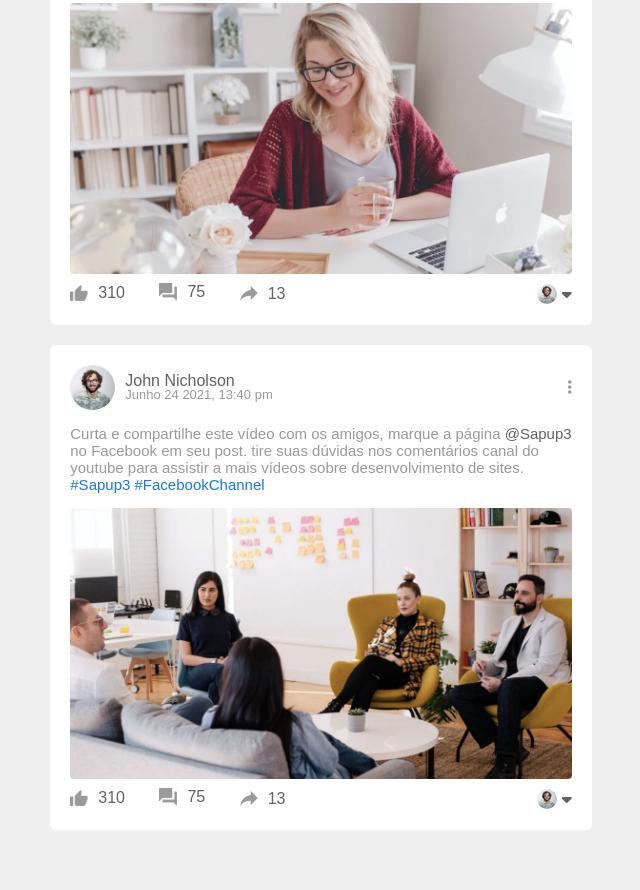
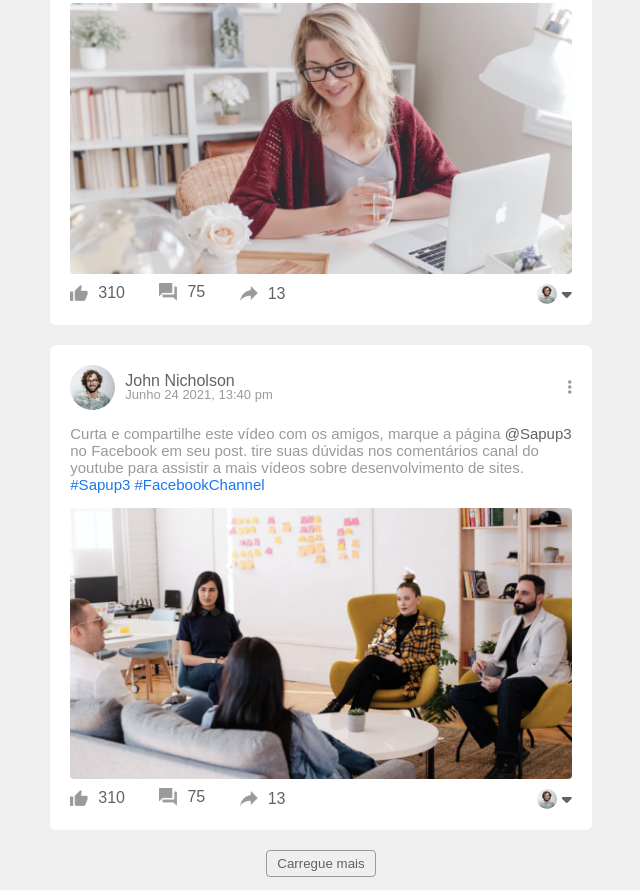
Before and after one commit to daniel-oliv3/social_media-socialbook, a plain HTML site: page index.html in a window 1280 px wide. Shown: the part 2108-2998 px from the top of the page, without its empty margins (319-959 px from the left). Before the commit the page ends 2971 px from the top, so only its background shows below. Drawn offline with Linux system fonts and the light colour scheme.

Commit message:
Load-More-Btn

```diff
--- a/css/style.css
+++ b/css/style.css
@@ -425,3 +425,14 @@ nav {
 .post-row a {
     color: #9a9a9a;
 }
+
+.load-more-btn {
+    display: block;
+    margin: auto;
+    cursor: pointer;
+    padding: 5px 10px;
+    border: 1px solid #9a9a9a;
+    color: #626262;
+    background: transparent;
+    border-radius: 4px;
+}
--- a/index.html
+++ b/index.html
@@ -237,6 +237,9 @@
 				</div>
 			</div>
 
+
+			<button type="button" class="load-more-btn">Carregue mais</button>
+
 		</div>
 		<!--------- Right-Sidebar --------->
 		<div class="right-sidebar">
```
